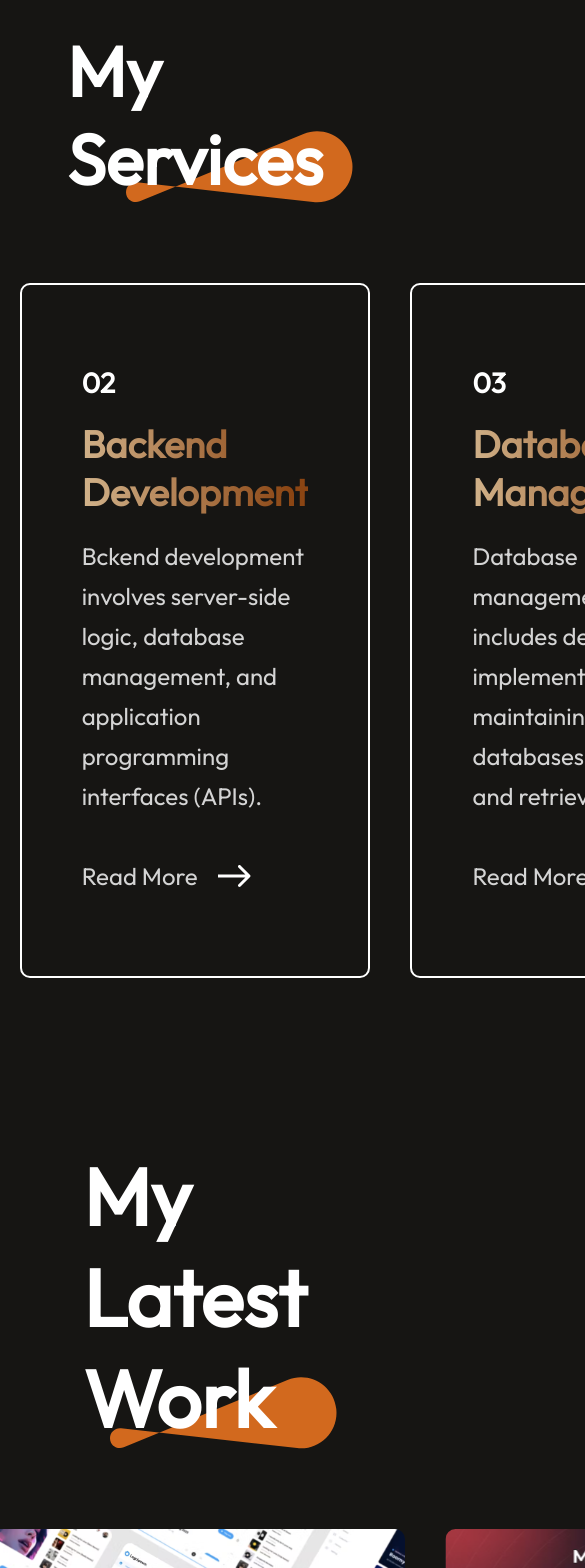
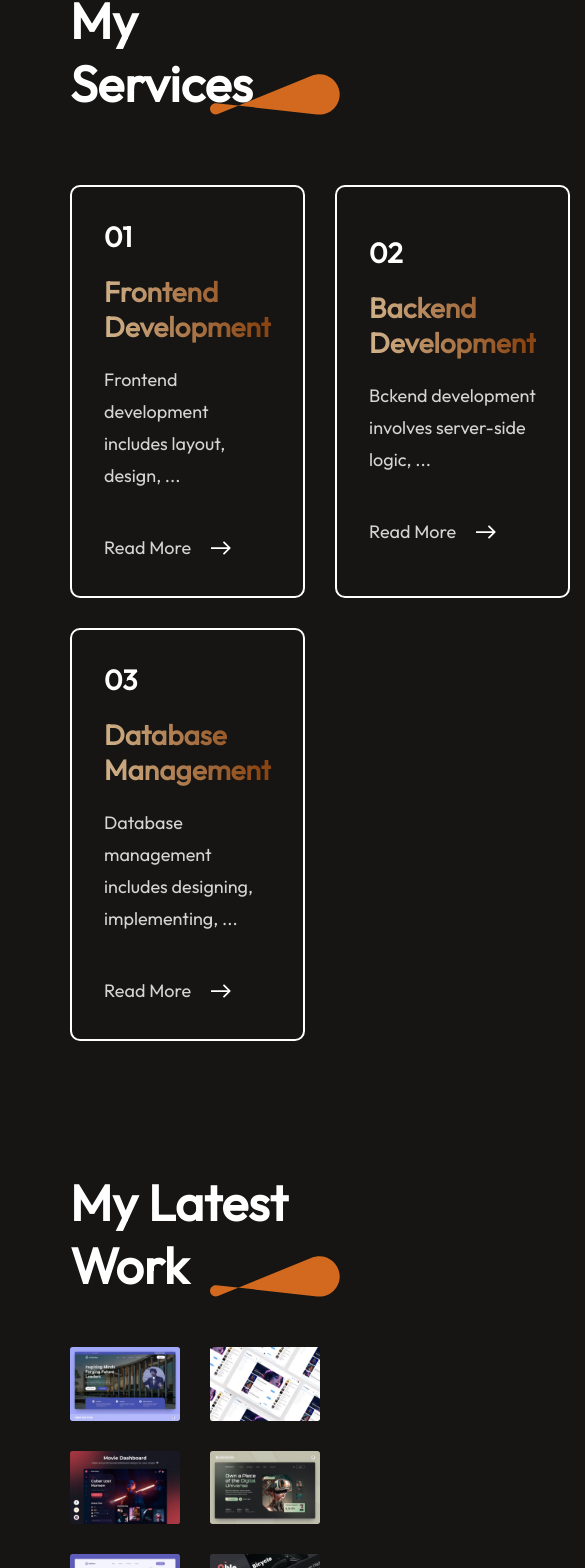
Before and after one commit to HaqueSiam/Portfolio, a React (Vite) app: page / in a window 390 px wide. Shown: the part 2860-4428 px from the top of the page, 585 px wide, since content can reach past the window. Built offline with nearby package versions, Linux system fonts and the light colour scheme.

Commit message:
responsive-final

```diff
--- a/src/Components/Contact/contact.css
+++ b/src/Components/Contact/contact.css
@@ -118,3 +118,50 @@
     transform:scale(1.1);
     transition: 0.3s;
 }
+
+@media(max-width:768px){
+    .contact{
+        gap: 50px;
+        margin: 50px 70px;
+        align-items: start;
+    }
+    .contact-title h1{
+        padding: 0;
+        font-size: 50px;
+        font-weight: 600;
+    }
+    .contact-title img{
+        width: 130px;
+        margin-right: -20px;
+    }
+    .contact-section{
+        flex-direction: column;
+    }
+    .contact-left h1{
+        font-size: 54px;
+    }
+    .contact-left p{
+        font-size: 18px;
+    }
+    .contact-detail{
+        gap: 20px;
+    }
+    .contact-detail img{
+        width: 25px;
+    }
+    .contact-right label{
+        font-size: 20px;
+    }
+    .contact-right input{
+        width: 100%;
+        font-size: 20px;
+    }
+    .contact-right textarea{
+        width: 95%;
+        font-size: 20px;
+    }
+    .contact-submit{
+        font-size: 20px;
+        padding: 15px 40px;
+    }
+}
--- a/src/Components/Footer/footer.css
+++ b/src/Components/Footer/footer.css
@@ -70,3 +70,18 @@
     transform: scale(1.1);
     transition: 0.3s;
 }
+
+@media(max-width:768px){
+    .footer{
+        margin: 50px 70px;
+    }
+    .footer-top{
+        flex-direction: column;
+        gap: 50px;
+    }
+    .footer-bottom{
+        display: flex;
+        flex-direction: column-reverse;
+        margin-bottom: 50px;
+    }
+}
--- a/src/Components/MyWork/mywork.css
+++ b/src/Components/MyWork/mywork.css
@@ -64,3 +64,34 @@
     gap: 30px;
     transition: 0.6s;
 }
+
+@media(max-width:768px){
+    .mywork{
+        gap:50px;
+        margin: 50px 70px;
+        align-items: start;
+    }
+    .mywork-title h1{
+        padding: 0;
+        font-size: 50px;
+        font-weight: 600;
+    }
+    .mywork-title img{
+        width: 130px;
+        margin-right: -20px;
+    }
+    .mywork-container{
+        grid-template-columns: 1fr 1fr;
+        gap: 30px;
+    }
+    .mywork-container img{
+        width: 100%;
+        height: 100%;
+    }
+    .mywork-showmore{
+        padding: 20px 40px;
+        font-size: 18px;
+        margin: 50px auto;
+        cursor:pointer;
+    }
+}
--- a/src/Components/Services/services.css
+++ b/src/Components/Services/services.css
@@ -73,8 +73,43 @@
 
 .services-format:hover{
     transform: scale(1.05);
-    box-shadow: 0px 0px 20px rgba(0, 0, 0, 0.2);
+    /*box-shadow: 0px 0px 20px rgba(0, 0, 0, 0.2);*/
     border: 2px solid #8B4513;
     transition: 0.4s;
     background-image: linear-gradient(264deg, rgba(139, 69, 19, 0.3) 0%, rgba(205, 133, 63, 0.2) 50%, rgba(210, 180, 140, 0.3) 100%);
 }
+
+@media(max-width:768px){
+    .services{
+        align-items: start;
+        gap: 70px;
+        margin: 20px 70px;
+    }
+    .services-title h1{
+        padding: 0;
+        font-size: 50px;
+    }
+    .services-title img{
+        width: 130px;
+        margin-right: -20px;
+    }
+    .services-format{
+        gap: 20px;
+        padding: 32px;
+    }
+    .services-format h2{
+        font-size: 28px;
+    }
+    .services-format p{
+        font-size: 18px;
+        line-height: 32px;
+        max-width: 300px;
+    }
+    .services-readmore img{
+        width: 20px;
+    }
+    .services-container{
+        grid-template-columns: 1fr 1fr;
+        gap:30px;
+    }
+}
--- a/src/assets/services_data.js
+++ b/src/assets/services_data.js
@@ -2,17 +2,17 @@
     {
         s_no:"01",
         s_name:"Frontend Development",
-        s_desc:"Frontend development includes layout, design, and interactivity using technologies like HTML, CSS, and JavaScript. "
+        s_desc:"Frontend development includes layout, design, ... "
     },
     {
         s_no:"02",
         s_name:"Backend Development",
-        s_desc:"Bckend development involves server-side logic, database management, and application programming interfaces (APIs)."
+        s_desc:"Bckend development involves server-side logic, ..."
     },
     {
         s_no:"03",
         s_name:"Database Management",
-        s_desc:"Database management includes designing, implementing, and maintaining databases to store and retrieve data."
+        s_desc:"Database management includes designing, implementing, ..."
     }
 ]
 
```
